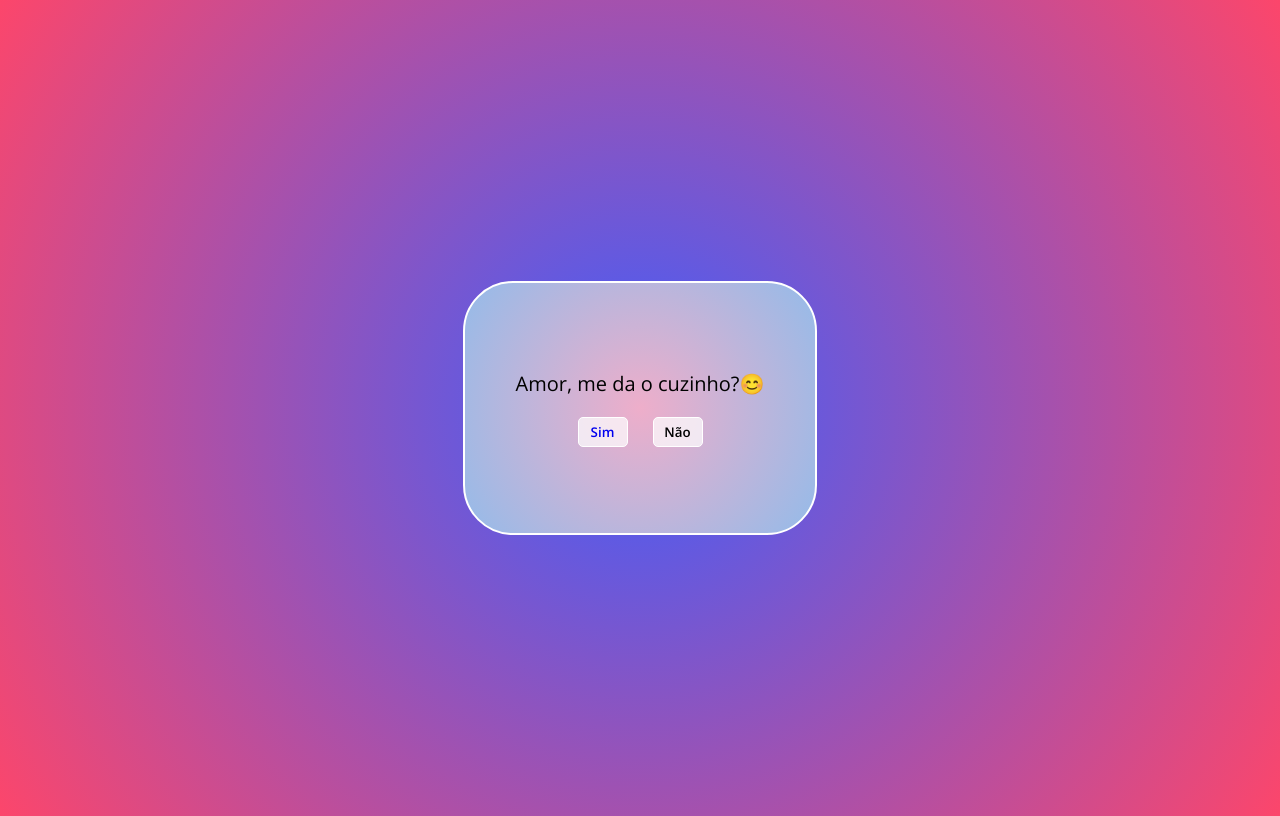
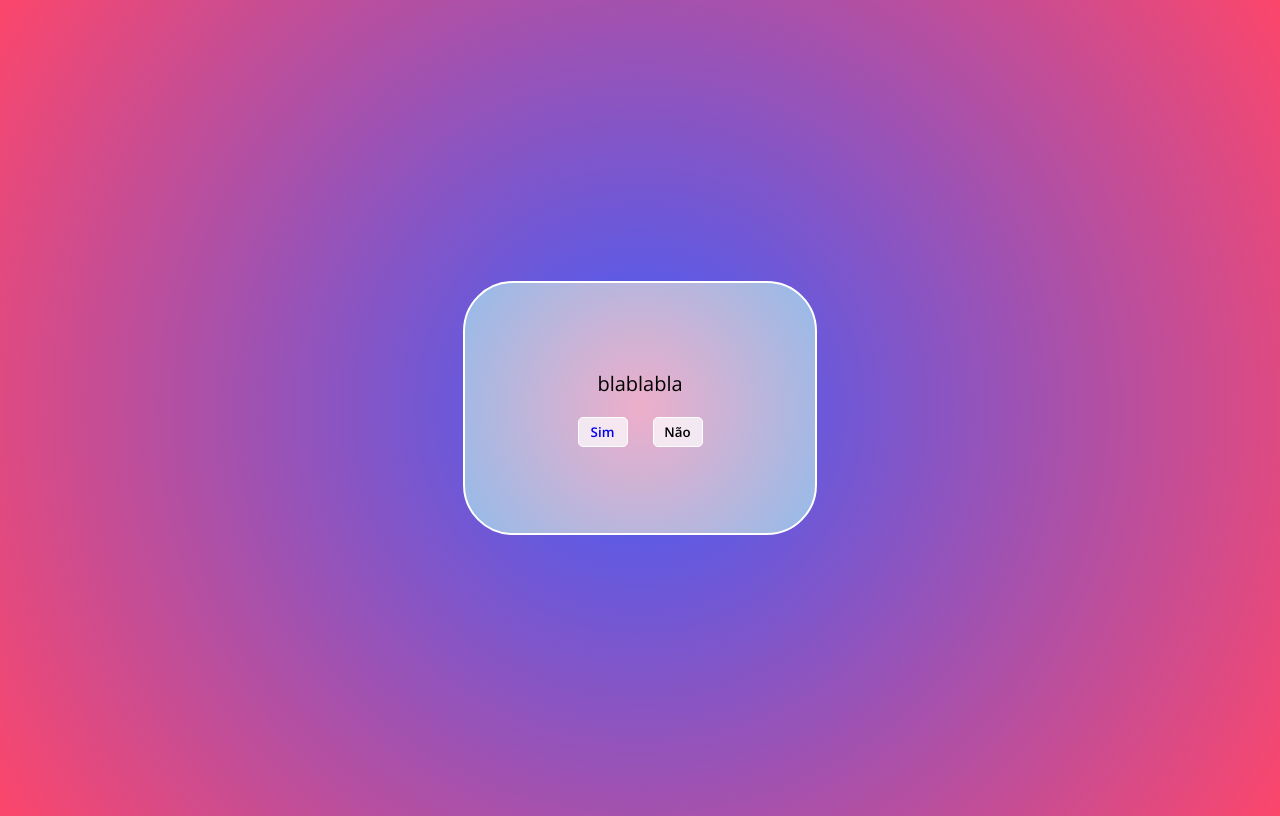
Before and after one commit to Kenidy-WS/bj, a plain HTML site: page index.html in a window 1280 px wide. Drawn offline with nearby package versions, Linux system fonts and the light colour scheme; a web font is replaced by a local one.

Commit message:
Update index.html

```diff
--- a/index.html
+++ b/index.html
@@ -4,11 +4,11 @@
     <meta charset="UTF-8">
     <meta name="viewport" content="width=device-width, initial-scale=1.0">
     <link rel="stylesheet" href="./assets/style.css">
-    <title>Cuzinho hoje?</title>
+    <title>document</title>
 </head>
 <body>
     <div class="box">
-        <p>Amor, me da o cuzinho?😊</p>
+        <p>blablabla</p>
         <div class="button-container">
         <button class="button">
         <a href="https://wa.me/5565999002184?text=Oi!%20amor%20vou%20dar%20o%20cuzinho%20sim!%20">Sim</a>
```
